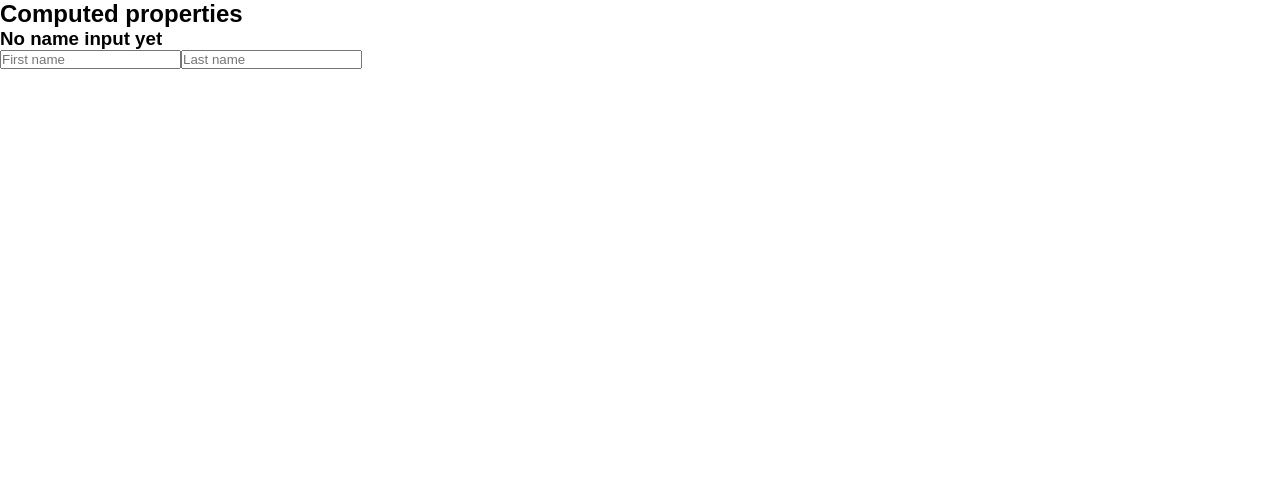
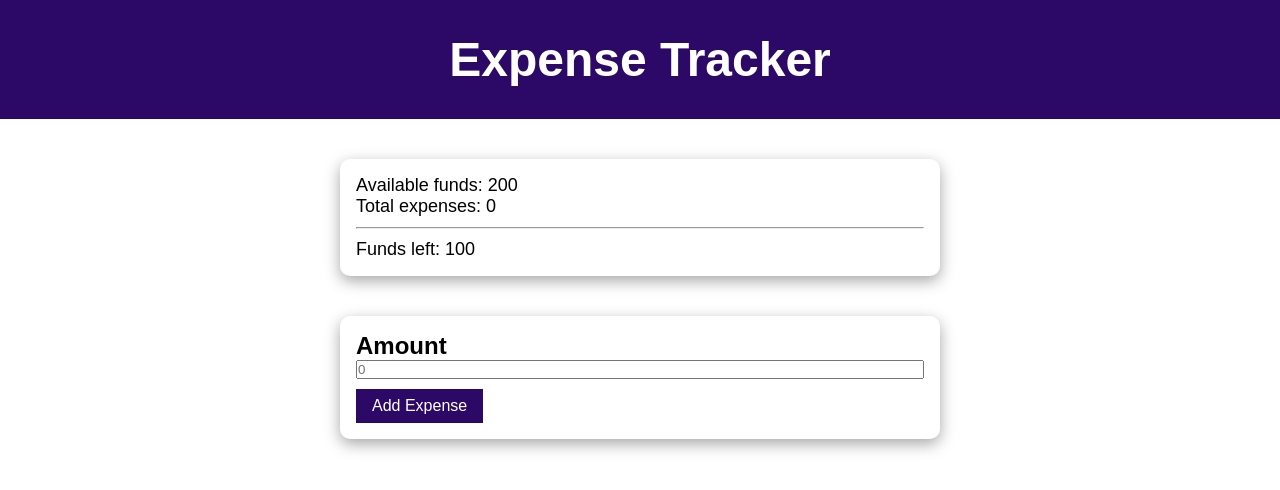
Before and after one commit to salvadorperezm/vue-composition-api-intro, a Vue app: page / in a window 1280 px wide. Shown: the top 490 px of the page. Built offline with nearby package versions, Linux system fonts and the light colour scheme.

Commit message:
Expense Tracker
Initial styling added to match the page

```diff
--- a/src/App.vue
+++ b/src/App.vue
@@ -1,42 +1,70 @@
 <template>
-  <section>
-    <h2>Computed properties</h2>
-    <h3>{{ displayFullName }}</h3>
-    <div>
-      <input type="text" placeholder="First name" v-model.trim="firstName">
-      <input type="text" placeholder="Last name" v-model.trim="lastName">
-    </div>
+  <header class="header">
+    <h1 class="header__title">expense tracker</h1>
+  </header>
+  <section class="section">
+    <p class="section__text">Available funds: 200</p>
+    <p class="section__text--mb">Total expenses: 0</p>
+    <hr />
+    <p class="section__text--mt">Funds left: 100</p>
+  </section>
+  <section class="section">
+    <h2>Amount</h2>
+    <input type="number" placeholder="0" class="section__input">
+    <button class="section__button">Add Expense</button>
   </section>
 </template>
 
 <script setup>
-import { computed, ref, watch } from 'vue';
-
-
-const firstName = ref('');
-const lastName = ref('');
-
-const fullName = computed(() => {
-  return `${firstName.value} ${lastName.value}`
-})
-
-const displayFullName = computed(() => {
-  return !fullName.value.trim() ? "No name input yet" : fullName.value
-})
-
-watch(firstName, () => {
-  if (firstName.value.toLowerCase() === 'salvador') {
-    alert('You guest the name')
-  }
-})
 </script>
 
 <style scoped>
-.show {
-  display: block;
+.header {
+  background-color: #2c0966;
+  color: #ffffff;
+  padding: 32px;
+  text-align: center;
 }
 
-.hide {
-  display: none;
+.header__title {
+  font-size: 48px;
+  text-transform: capitalize;
+}
+
+.section {
+  border-radius: 10px;
+  box-shadow: rgba(0, 0, 0, 0.35) 0px 5px 15px;
+  padding: 16px;
+  margin: 40px auto;
+  max-width: 600px;
+}
+
+.section__button {
+  background-color: #2c0966;
+  border: none;
+  color: #ffffff;
+  cursor: pointer;
+  display: block;
+  font-size: 16px;
+  margin-block-start: 10px;
+  padding: 8px 16px;
+}
+
+.section__input {
+  width: 100%;
+}
+
+.section__text,
+.section__text--mb,
+.section__text--mt {
+  font-size: 18px;
+}
+
+.section__text--mb {
+  margin-block-end: 10px;
+}
+
+.section__text--mt {
+  margin-block-start: 10px;
 }
 </style>
```
